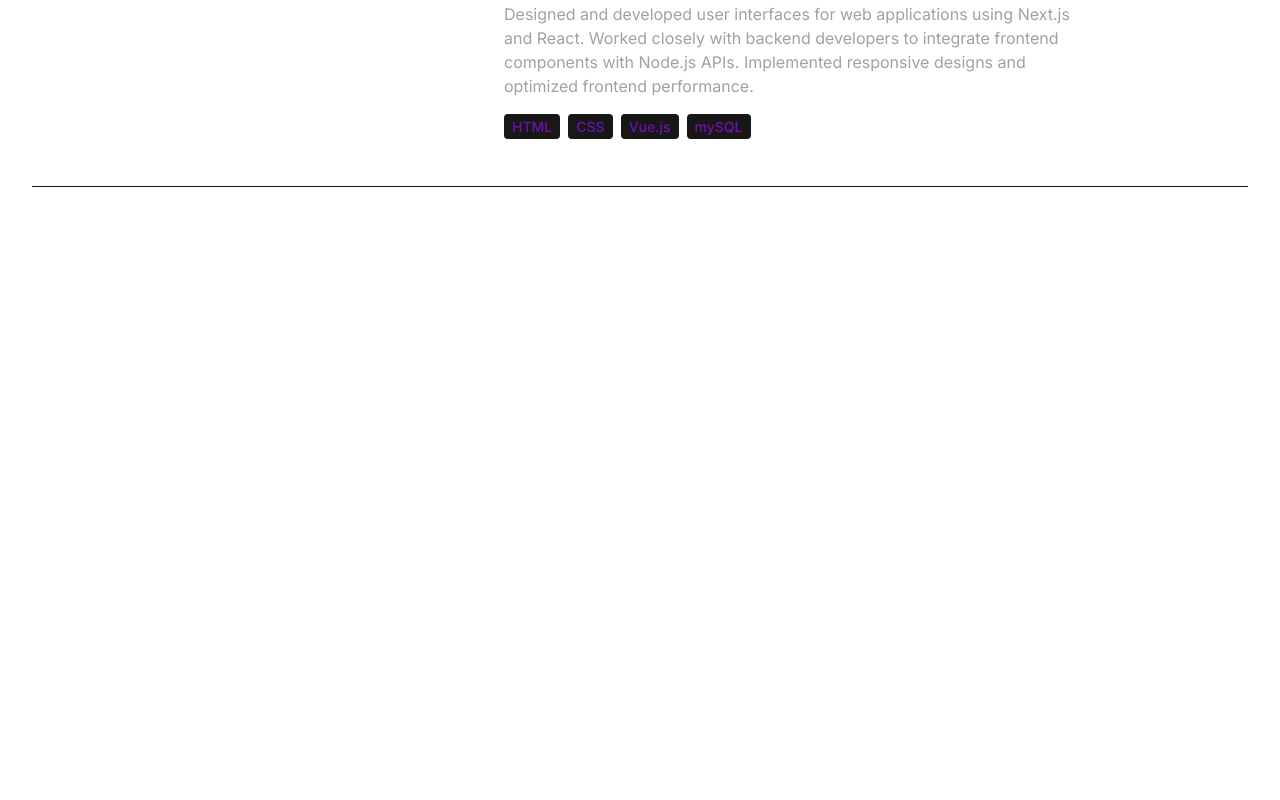
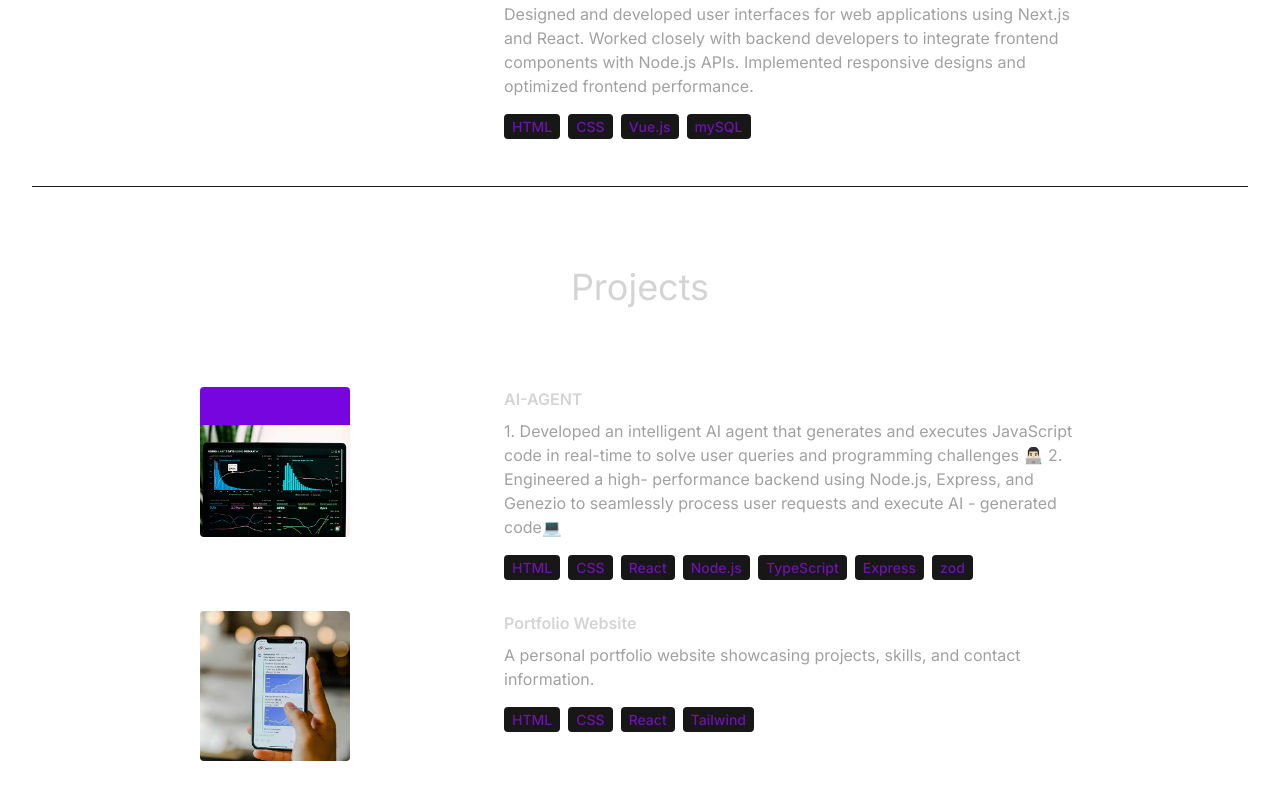
Before and after one commit to nynishuyadav85/react-portfolio-nishant, a React (Vite) app: page / in a window 1280 px wide. Shown: the part 2461-3261 px from the top of the page. Before the commit the page ends 2648 px from the top, so only its background shows below. Built offline with nearby package versions, Linux system fonts and the light colour scheme.

Commit message:
created a projects section

```diff
--- a/src/App.jsx
+++ b/src/App.jsx
@@ -3,6 +3,7 @@ import About from './components/About'
 import Experience from './components/Experience'
 import Hero from './components/Hero'
 import Navbar from './components/Navbar'
+import Project from './components/Project'
 import Technologies from './components/Technologies'
 
 function App() {
@@ -19,6 +20,7 @@ function App() {
         <About />
         <Technologies />
         <Experience />
+        <Project />
       </div>
 
 
--- /dev/null
+++ b/src/components/Project.jsx
@@ -0,0 +1,32 @@
+import React from 'react'
+import { PROJECTS } from '../constants'
+
+const Project = () => {
+    return (
+        <div className='border-b border-neutral-900 pb-4'>
+            <h2 className='my-20 text-center text-4xl'>
+                Projects
+            </h2>
+            <div>
+                {PROJECTS.map((project, index) => (
+                    <div key={index} className='mb-8 flex flex-wrap lg:justify-center'>
+                        <div className='w-full lg:w-1/4'>
+                            <img src={project.image} alt={project.title} height={150} width={150} className='mb-6 rounded' />
+                        </div>
+                        <div className='w-full max-w-xl lg:w-3/4'>
+                            <h6 className='mb-2 font-semibold'>
+                                {project.title}
+                            </h6>
+                            <p className='mb-4 text-neutral-400'>{project.description}</p>
+                            {project.technologies.map((tech, index) => (
+                                <span key={index} className='mr-2 mt-4 rounded bg-neutral-900 px-2 py-1 text-sm font-medium text-purple-800'>{tech}</span>
+                            ))}
+                        </div>
+                    </div>
+                ))}
+            </div>
+        </div>
+    )
+}
+
+export default Project
--- a/src/constants/index.js
+++ b/src/constants/index.js
@@ -26,32 +26,18 @@ export const EXPERIENCES = [
 
 export const PROJECTS = [
   {
-    title: "E-Commerce Website",
+    title: "AI-AGENT",
     image: project1,
     description:
-      "A fully functional e-commerce website with features like product listing, shopping cart, and user authentication.",
-    technologies: ["HTML", "CSS", "React", "Node.js", "MongoDB"],
-  },
-  {
-    title: "Task Management App",
-    image: project2,
-    description:
-      "An application for managing tasks and projects, with features such as task creation, assignment, and progress tracking.",
-    technologies: ["HTML", "CSS", "Angular", "Firebase"],
+      "1. Developed an intelligent AI agent that generates and executes JavaScript code in real-time to solve user queries and programming challenges 👨🏻‍💻 2. Engineered a high- performance backend using Node.js, Express, and Genezio to seamlessly process user requests and execute AI - generated code💻",
+    technologies: ["HTML", "CSS", "React", "Node.js", "TypeScript", "Express", "zod"],
   },
   {
     title: "Portfolio Website",
-    image: project3,
+    image: project2,
     description:
       "A personal portfolio website showcasing projects, skills, and contact information.",
-    technologies: ["HTML", "CSS", "React", "Bootstrap"],
-  },
-  {
-    title: "Blogging Platform",
-    image: project4,
-    description:
-      "A platform for creating and publishing blog posts, with features like rich text editing, commenting, and user profiles.",
-    technologies: ["HTML", "CSS", "Vue.js", "Express", "mySQL"],
+    technologies: ["HTML", "CSS", "React", "Tailwind"],
   },
 ];
 
```
